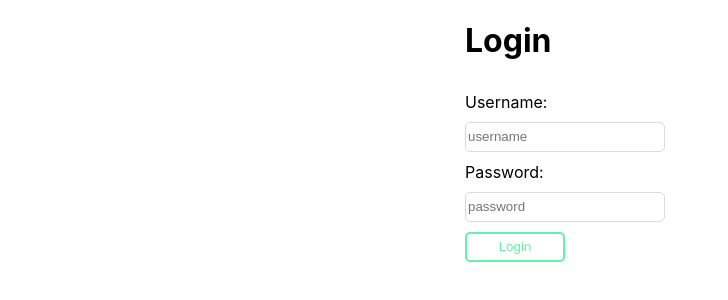
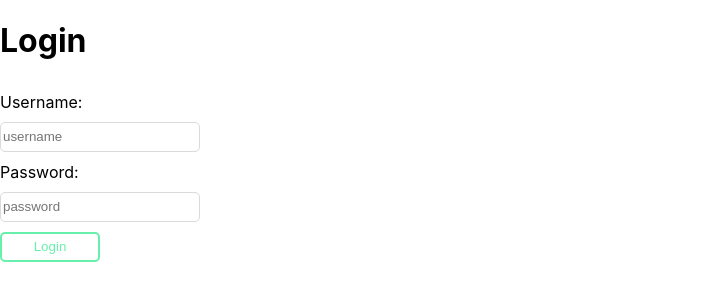
Before and after one commit to ca1c/simpleBlog, a Next.js app: page /login in a window 1280 px wide. Shown: the top 300 px of the page, without its empty margins (0-728 px from the left). Built offline with nearby package versions, Linux system fonts and the light colour scheme.

Commit message:
login functionality on frontend with axios

```diff
--- a/package.json
+++ b/package.json
@@ -9,6 +9,7 @@
     "lint": "next lint"
   },
   "dependencies": {
+    "axios": "^0.26.1",
     "next": "12.1.1",
     "react": "17.0.2",
     "react-dom": "17.0.2"
--- a/pages/login.js
+++ b/pages/login.js
@@ -1,5 +1,6 @@
 import { useState } from 'react'
 import styles from '../styles/login.module.css'
+import axios from 'axios';
 
 import Head from 'next/head'
 
@@ -17,7 +18,13 @@ export default function Login() {
     }
 
     function SubmitLogin() {
-        console.log(loginDetails);
+        axios.post('http://localhost:8080/login', loginDetails)
+            .then((res) => {
+                console.log(res);
+            })
+            .catch((err) => {
+                console.log(err);
+            })
     }
 
     return (
@@ -25,6 +32,7 @@ export default function Login() {
             <Head>
                 <title>SimpleBlog - Login</title>
             </Head>
+            <div className={styles.outerContainer}>
                 <div className={styles.container}>
                     <h1 className={styles.subheading}>Login</h1>
                     <label>Username:</label>
@@ -33,6 +41,7 @@ export default function Login() {
                     <input type="password" placeholder="password" className={styles.input} onChange={handlePasswordChange} />
                     <button className={styles.button} onClick={SubmitLogin}>Login</button>
                 </div>
+            </div>
         </>
     );
 }
--- a/styles/globals.css
+++ b/styles/globals.css
@@ -4,6 +4,7 @@ body {
   margin: 0;
   font-family: -apple-system, BlinkMacSystemFont, Segoe UI, Roboto, Oxygen,
     Ubuntu, Cantarell, Fira Sans, Droid Sans, Helvetica Neue, sans-serif;
+  width: 100%;
 }
 
 a {
--- a/styles/login.module.css
+++ b/styles/login.module.css
@@ -10,12 +10,16 @@
 .paragraph {
     margin-left: 1rem;
 }
+.outerContainer {
+    width: 100%;
+}
+
 .container {
     display: flex;
     flex-direction: column;
     gap: 10px;
     margin: 0 auto;
-    max-width: 350px;
+
 }
 .input {
     border-radius: 5px;
```
Also changed, not shown: 1 other file (tests, documents, lock files or other folders). Lines whose indentation alone changed are shown as unchanged.
